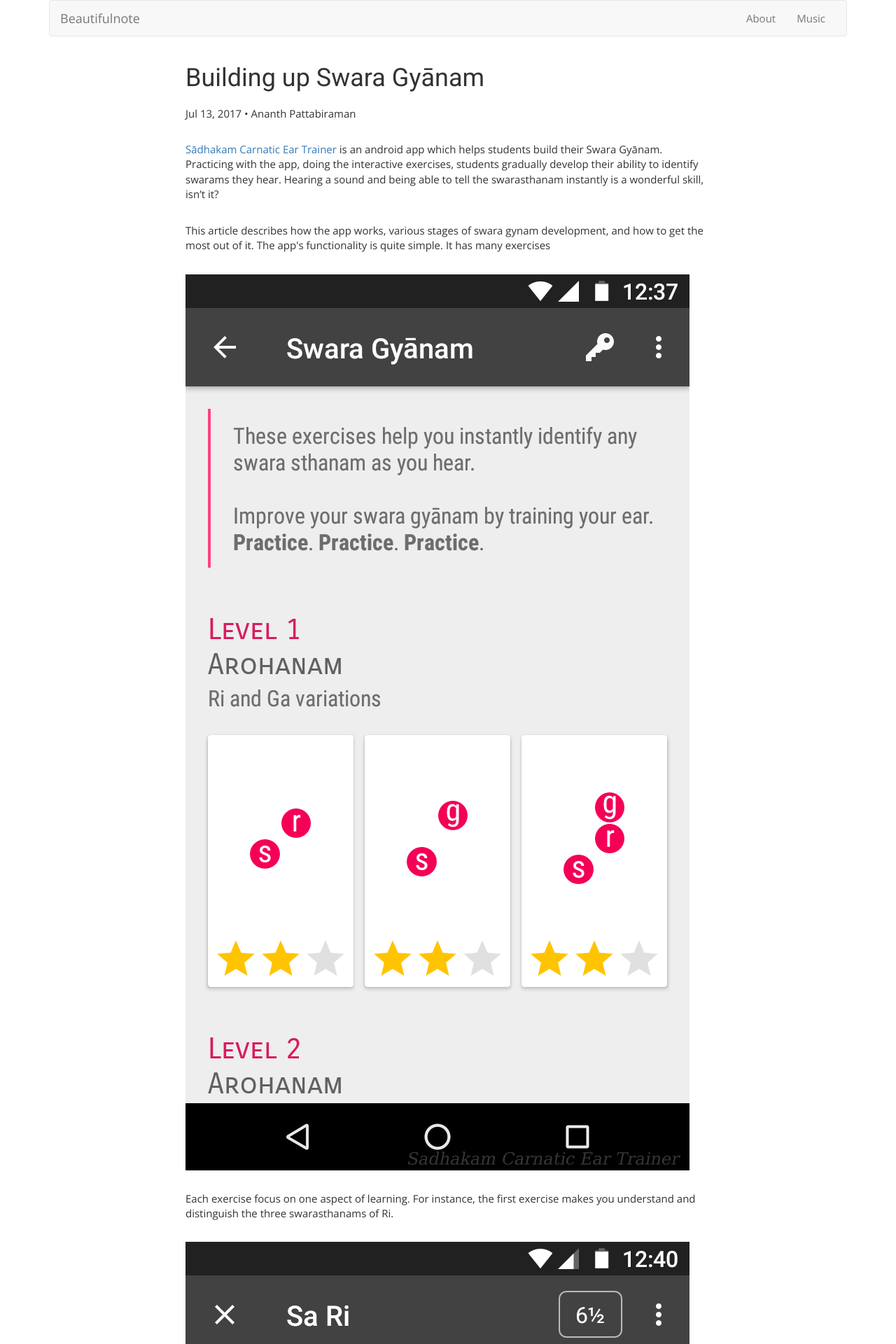
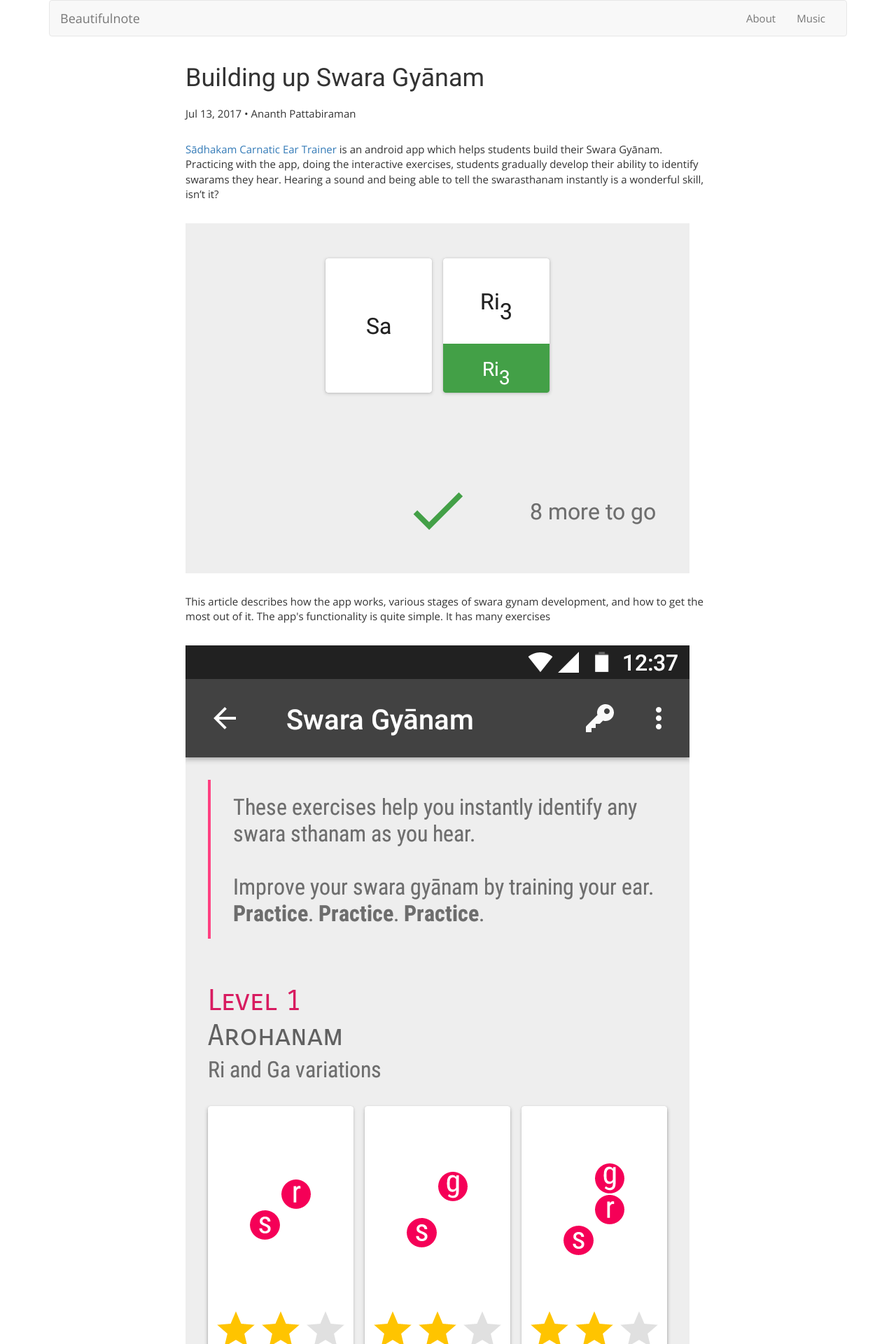
Before and after one commit to ananthp/beautifulnote, a Jekyll site: the page built from blog/_posts/2017-07-13-sadhakam-building-up-swara-gyanam.markdown, in a window 1280 px wide. Shown: the top 1920 px of the page at 70% size. Built offline with Jekyll 4.4.1, drawn with Linux system fonts in a browser that asks for light colours; nearby versions of some CDN libraries; some web fonts are replaced.

Commit message:
added image to main page preview

```diff
--- a/blog/_posts/2017-07-13-sadhakam-building-up-swara-gyanam.markdown
+++ b/blog/_posts/2017-07-13-sadhakam-building-up-swara-gyanam.markdown
@@ -26,15 +26,15 @@ excerpt_separator: <!--more-->
 
 [Sādhakam Carnatic Ear Trainer](https://play.google.com/store/apps/details?id=org.kuyil.sadhakam) is an android app which helps students build their Swara Gyānam. Practicing with the app, doing the interactive exercises, students gradually develop their ability to identify swarams they hear. Hearing a sound and being able to tell the swarasthanam instantly is a wonderful skill, isn't it?
 
+<img class="img-responsive" alt="Challange answered correct" src="{{ site.url }}/images/sadhakam-answer-correct.png" />
+
 <p>This article describes how the app works, various stages of swara gynam development, and how to get the most out of it. <!--more--> The app's functionality is quite simple. It has many exercises</p>
-<img class="img-responsive" alt="Sadhakam swara gyanam exercises" src="{{ site.url }}/images/sadhakam-exercises.png" />
+<img alt="Sadhakam swara gyanam exercises" src="{{ site.url }}/images/sadhakam-exercises.png" />
 
 <p>Each exercise focus on one aspect of learning. For instance, the first exercise makes you understand and distinguish the three swarasthanams of Ri.</p>
 <img class="img-responsive" alt="Sadhakam exercise challange" src="{{ site.url }}/images/sadhakam-challange.png" />
 
 <p>Exercises are interactive. The app plays a sequence, and you should identify one or more swarasthanams. You answer by choosing one of the choices. The app tells whether you are right or wrong and proceeds to the next challange.</p>
-<img class="img-responsive" alt="Challange answered correct" src="{{ site.url }}/images/sadhakam-answer-correct.png" />
-<br />
 <img class="img-responsive" alt="Challange answered wrong" src="{{ site.url }}/images/sadhakam-answer-wrong.png" />
 
 
```
